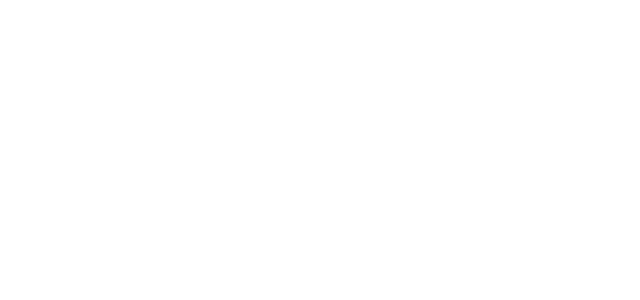
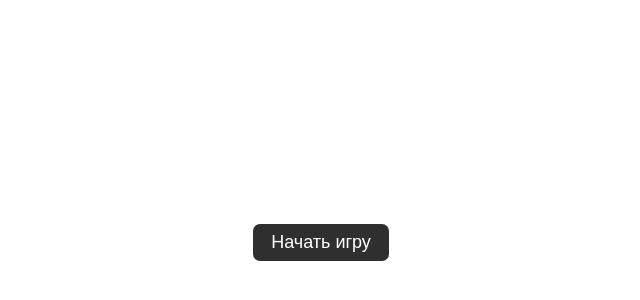
Before and after one commit to vityan99/stones-game, a React (Create React App) app: page / in a window 1280 px wide. Shown: the part 158-458 px from the top of the page, without its empty margins (319-959 px from the left). Built offline with nearby package versions, Linux system fonts and the light colour scheme.

Commit message:
game component added

```diff
--- a/package.json
+++ b/package.json
@@ -10,6 +10,7 @@
     "@types/node": "^16.18.112",
     "@types/react": "^18.3.11",
     "@types/react-dom": "^18.3.0",
+    "classnames": "^2.5.1",
     "react": "^18.3.1",
     "react-dom": "^18.3.1",
     "react-icons": "^5.3.0",
--- a/src/components/app/App.tsx
+++ b/src/components/app/App.tsx
@@ -1,7 +1,15 @@
 import { FC } from "react";
+import style from "./app.module.css";
+import cn from "classnames";
+
+import Game from "../game/Game";
 
 const App: FC = (): React.ReactElement => {
-  return <></>;
+  return (
+    <div className={cn(style.container)}>
+      <Game />
+    </div>
+  );
 };
 
 export default App;
--- /dev/null
+++ b/src/components/app/app.module.css
@@ -0,0 +1,6 @@
+.container {
+  height: 100vh;
+  display: flex;
+  align-items: center;
+  justify-content: center;
+}
--- /dev/null
+++ b/src/components/game/Game.tsx
@@ -0,0 +1,22 @@
+import { FC } from "react";
+
+import style from "./game.module.css";
+import cn from "classnames";
+
+import Button from "../button/Button";
+
+const Game: FC = (): React.ReactElement => {
+  return (
+    <div className={cn(style.game)}>
+      <div className={cn(style.game__controllers)}>
+        <Button title="Начать игру" use="primary" size="large" />
+      </div>
+
+      <div className={cn(style.game__info)}></div>
+
+      <div className={cn(style.game__area)}></div>
+    </div>
+  );
+};
+
+export default Game;
```
Also changed, not shown: src/components/game/game.module.css (added), 1 other file (tests, documents, lock files or other folders).
